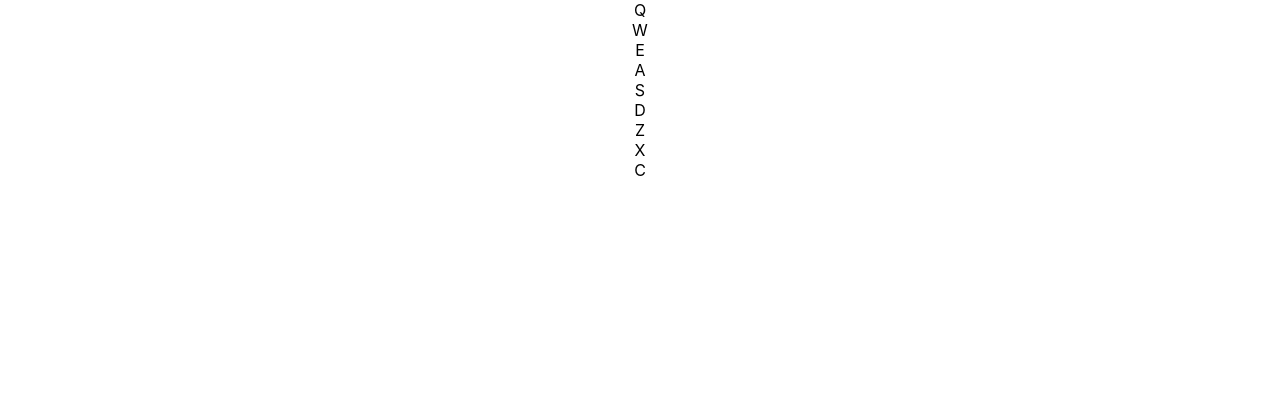
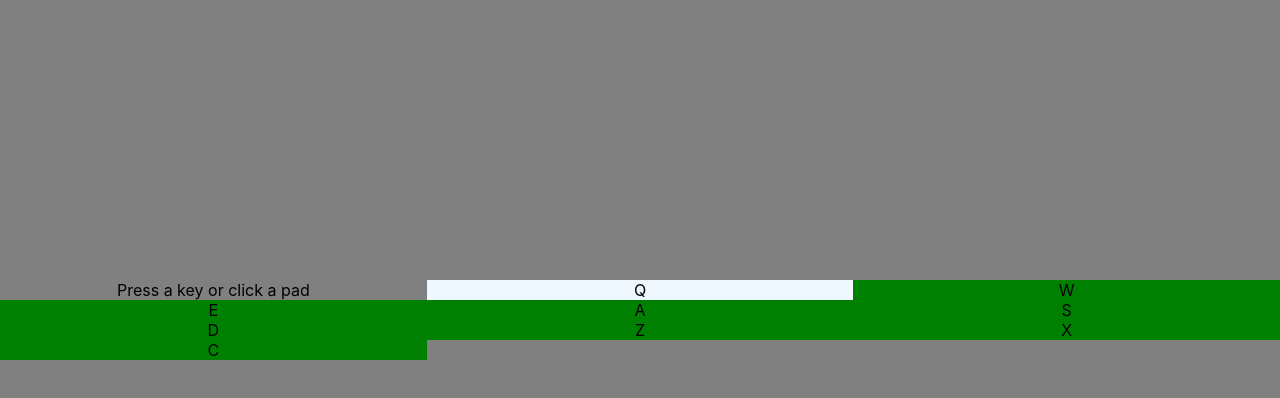
Before and after one commit to chrisbakeraugie/react-drum-machine, a React (Create React App) app: page / in a window 1280 px wide. Shown: the top 398 px of the page. Built offline with nearby package versions, Linux system fonts and the light colour scheme.

Commit message:
Finish backend/parts needed to pass FCC tests. Fully functional now

```diff
--- a/src/App.css
+++ b/src/App.css
@@ -1,3 +1,24 @@
 .App {
   text-align: center;
 }
+
+body{
+  background-color: gray;
+}
+
+#display {
+  background-color: gray;
+  margin-top: 35vh;
+  display: grid;
+  grid-template-rows: repeat(10, 1fr);
+  grid-template-columns: repeat(3, 1fr);
+}
+
+.drum-pad {
+  display:grid;
+  background-color: green;
+}
+
+#Q{
+  background-color: aliceblue;
+}
--- a/src/App.js
+++ b/src/App.js
@@ -1,5 +1,4 @@
 import React from 'react';
-import logo from './logo.svg';
 import './App.css';
 import DrumDisplay from './components/DrumDisplay.js'
 
@@ -52,18 +51,27 @@ const bankOne = [{
 ];
 
 class App extends React.Component {
-  // constructor(props) {
-  //   super(props)
-  // }
+  constructor(props) {
+    super(props)
+    this.state = {
+      display: "Press a key or click a pad"
+    }
+  }
 
-
-
+  /**
+   * This method changes the state when one of the DrumPad comp are triggered
+   */
+  handleDisplay = (newDisplay) => {
+    this.setState({
+      display: newDisplay
+    })
+  }
 
   render() {
     return (
       <div id="drum-machine" className="App">
 
-        <DrumDisplay id="display" bankOne={bankOne}></DrumDisplay>
+        <DrumDisplay id="display" bankOne={bankOne} display={this.state.display} handleDisplay={this.handleDisplay}></DrumDisplay>
 
       </div>
     )
--- a/src/components/DrumDisplay.js
+++ b/src/components/DrumDisplay.js
@@ -5,15 +5,16 @@ import DrumPad from "/Users/chrisbaker/react-drum-machine/src/components/DrumPad
 
 const DrumDisplay = (props) => (
     <div id={props.id}>
-        <DrumPad id={props.bankOne[0].keyTrigger} src={props.bankOne[0].url} keycode={props.bankOne[0].keyCode} padname={props.bankOne[0].id}></DrumPad>
-        <DrumPad id={props.bankOne[1].keyTrigger} src={props.bankOne[1].url} keycode={props.bankOne[1].keyCode} padname={props.bankOne[1].id}></DrumPad>
-        <DrumPad id={props.bankOne[2].keyTrigger} src={props.bankOne[2].url} keycode={props.bankOne[2].keyCode} padname={props.bankOne[2].id}></DrumPad>
-        <DrumPad id={props.bankOne[3].keyTrigger} src={props.bankOne[3].url} keycode={props.bankOne[3].keyCode} padname={props.bankOne[3].id}></DrumPad>
-        <DrumPad id={props.bankOne[4].keyTrigger} src={props.bankOne[4].url} keycode={props.bankOne[4].keyCode} padname={props.bankOne[4].id}></DrumPad>
-        <DrumPad id={props.bankOne[5].keyTrigger} src={props.bankOne[5].url} keycode={props.bankOne[5].keyCode} padname={props.bankOne[5].id}></DrumPad>
-        <DrumPad id={props.bankOne[6].keyTrigger} src={props.bankOne[6].url} keycode={props.bankOne[6].keyCode} padname={props.bankOne[6].id}></DrumPad>
-        <DrumPad id={props.bankOne[7].keyTrigger} src={props.bankOne[7].url} keycode={props.bankOne[7].keyCode} padname={props.bankOne[7].id}></DrumPad>
-        <DrumPad id={props.bankOne[8].keyTrigger} src={props.bankOne[8].url} keycode={props.bankOne[8].keyCode} padname={props.bankOne[8].id}></DrumPad>
+        {props.display}
+        <DrumPad id={props.bankOne[0].keyTrigger} src={props.bankOne[0].url} keycode={props.bankOne[0].keyCode} padname={props.bankOne[0].id} handleDisplay={props.handleDisplay}></DrumPad>
+        <DrumPad id={props.bankOne[1].keyTrigger} src={props.bankOne[1].url} keycode={props.bankOne[1].keyCode} padname={props.bankOne[1].id} handleDisplay={props.handleDisplay}></DrumPad>
+        <DrumPad id={props.bankOne[2].keyTrigger} src={props.bankOne[2].url} keycode={props.bankOne[2].keyCode} padname={props.bankOne[2].id} handleDisplay={props.handleDisplay}></DrumPad>
+        <DrumPad id={props.bankOne[3].keyTrigger} src={props.bankOne[3].url} keycode={props.bankOne[3].keyCode} padname={props.bankOne[3].id} handleDisplay={props.handleDisplay}></DrumPad>
+        <DrumPad id={props.bankOne[4].keyTrigger} src={props.bankOne[4].url} keycode={props.bankOne[4].keyCode} padname={props.bankOne[4].id} handleDisplay={props.handleDisplay}></DrumPad>
+        <DrumPad id={props.bankOne[5].keyTrigger} src={props.bankOne[5].url} keycode={props.bankOne[5].keyCode} padname={props.bankOne[5].id} handleDisplay={props.handleDisplay}></DrumPad>
+        <DrumPad id={props.bankOne[6].keyTrigger} src={props.bankOne[6].url} keycode={props.bankOne[6].keyCode} padname={props.bankOne[6].id} handleDisplay={props.handleDisplay}></DrumPad>
+        <DrumPad id={props.bankOne[7].keyTrigger} src={props.bankOne[7].url} keycode={props.bankOne[7].keyCode} padname={props.bankOne[7].id} handleDisplay={props.handleDisplay}></DrumPad>
+        <DrumPad id={props.bankOne[8].keyTrigger} src={props.bankOne[8].url} keycode={props.bankOne[8].keyCode} padname={props.bankOne[8].id} handleDisplay={props.handleDisplay}></DrumPad>
     </div>
 )
 
--- a/src/components/DrumPad.js
+++ b/src/components/DrumPad.js
@@ -1,5 +1,5 @@
 import React from 'react';
-import { render } from '@testing-library/react';
+
 
 
 class DrumPad extends React.Component {
@@ -10,10 +10,13 @@ class DrumPad extends React.Component {
         }
     }
 
+    /**
+     * This repesonds to clicks on the screen, plays the audio file, and sends the correct id back to the handleDisplay method in App.js
+     */
     handleClick = () => {
         this.audio.play();
         this.audio.currentTime = 0;
-        this.setState({displayText: this.props.padname})
+        this.props.handleDisplay(this.props.padname)
 
     }
 
@@ -25,11 +28,15 @@ class DrumPad extends React.Component {
         document.removeEventListener('keydown', this.handleKeyDown);
     }
 
+    /**
+    * This repesonds to keydowns, plays the audio file, and sends the correct id back to the handleDisplay method in App.js
+    */
     handleKeyDown = (event) => {
         if (event.keyCode === this.props.keycode) {
             this.audio.play();
             this.audio.currentTime = 0;
-            this.setState({displayText: this.props.padname})
+            this.setState({ displayText: this.props.padname })
+            this.props.handleDisplay(this.props.padname)
         }
 
     }
```
